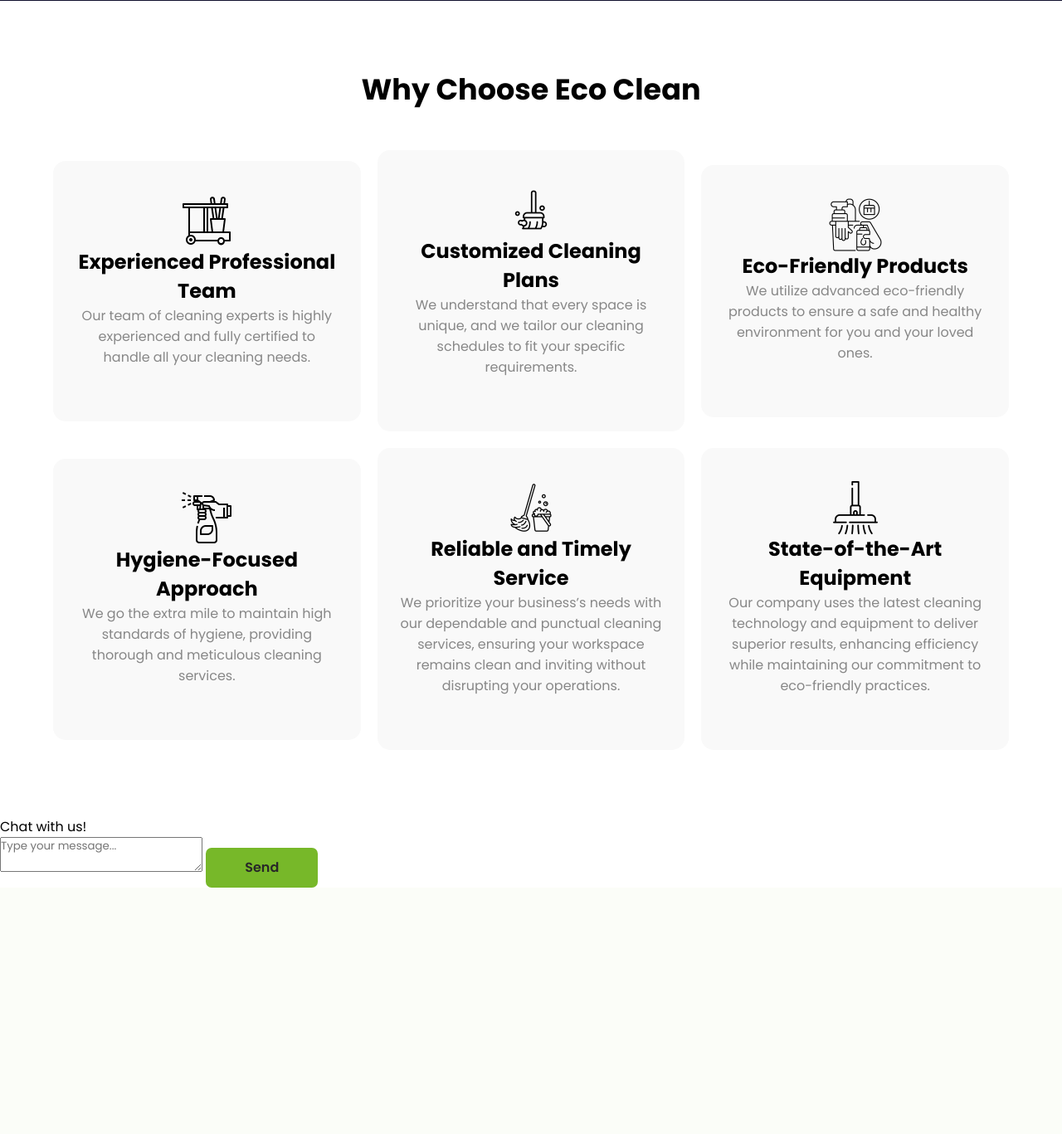
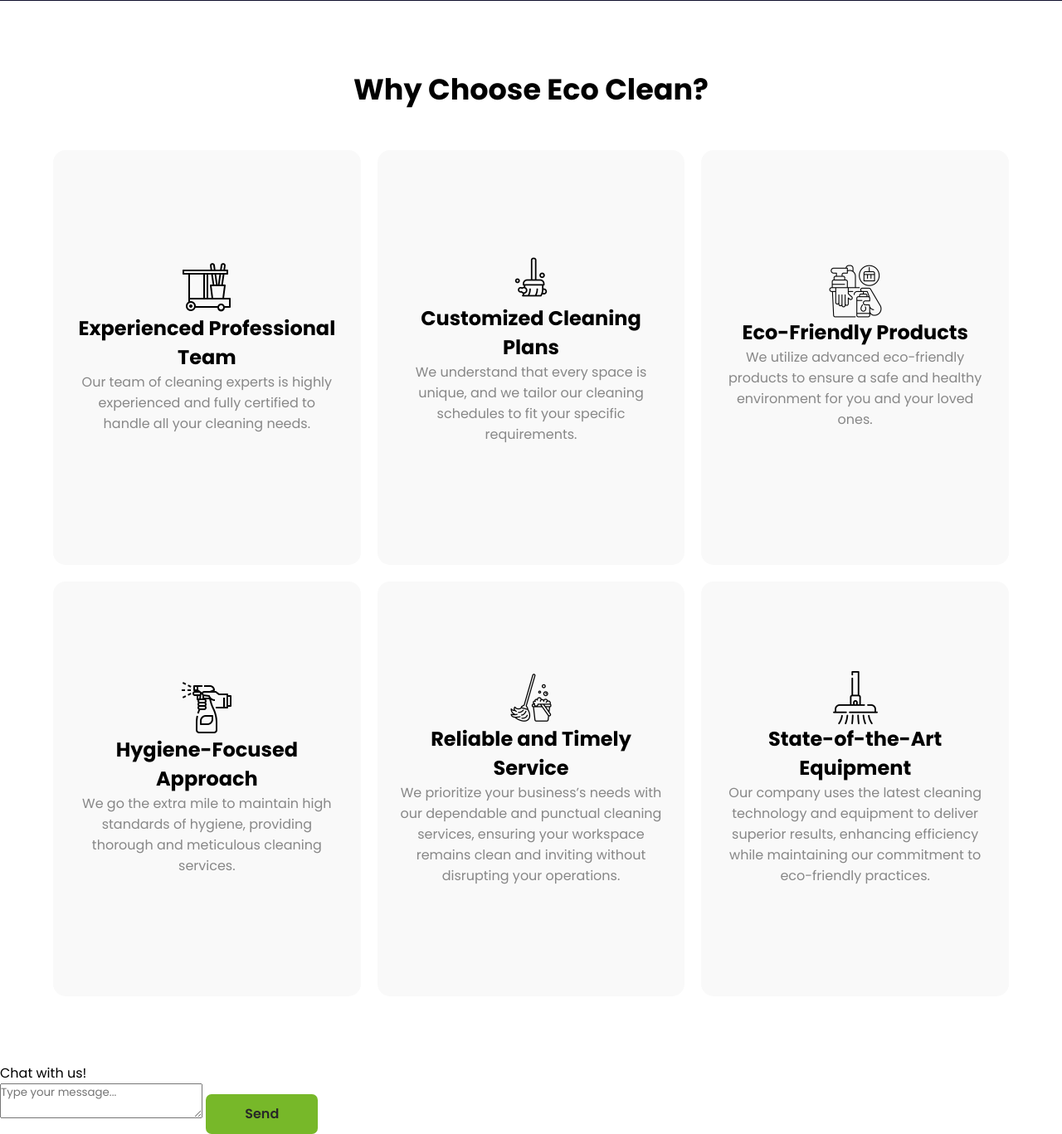
Before and after one commit to KarielM/EcoClean, a Django app: page / in a window 1280 px wide. Shown: the part 1075-2442 px from the top of the page at 83% size. Before the commit the page ends 2145 px from the top, so only its background shows below. Run offline with Django 5.2, Linux system fonts and the light colour scheme.

Commit message:
css format fix

```diff
--- a/EcoClean/App/static/css/style.css
+++ b/EcoClean/App/static/css/style.css
@@ -48,6 +48,7 @@
   text-transform: uppercase;
   font-size: 22px;
   font-weight: 600;
+  cursor: pointer;
 }
 
 .logo b {
@@ -83,6 +84,7 @@
 
 button {
   background: #77b829;
+  cursor: pointer;
   color: #282828;
   border: none;
   outline: none;
@@ -157,7 +159,7 @@ button a {
   width: 100%;
 }
 
-.services-sec {
+.content-sec {
   width: 100%;
   height: fit-content;
   display: flex;
@@ -167,13 +169,13 @@ button a {
   padding: 5rem 5%;
 }
 
-.services-sec h1 {
+.content-sec h1 {
   font-size: 35px;
   font-weight: 700;
   margin-bottom: 15px;
 }
 
-.services-sec p {
+.content-sec p {
   max-width: 650px;
   width: 100%;
   text-align: center;
@@ -196,9 +198,9 @@ button a {
 
 .card {
   width: 100%;
-  height: fit-content;
+  height: 500px;
+  /* height: fit-content; */
   display: flex;
-  /* text-align: left; */
   justify-content: center;
   flex-direction: column;
   align-items: center;
@@ -290,12 +292,12 @@ button a {
     width: 100%;
   }
 
-  .services-sec h1 {
+  .content-sec h1 {
     text-align: center;
     font-size: 27px;
   }
 
-  .services-sec p {
+  .content-sec p {
     font-size: 14px;
   }
 }
--- a/EcoClean/App/templates/aboutUs.html
+++ b/EcoClean/App/templates/aboutUs.html
@@ -1,5 +1,7 @@
 {% extends "base.html" %}
 {% load static %}
 {%block content%}
+<div class="content-sec">
 <h1>ABOUT</h1>
+</div>
 {% endblock content %}
--- a/EcoClean/App/templates/base.html
+++ b/EcoClean/App/templates/base.html
@@ -10,7 +10,7 @@
   <body>
     <div class="main-container">
       <div class="navbar">
-        <a><img class="logo" src="{% static 'images/logo2.png'%}"></a>
+        <a href="/"><img class="logo" src="{% static 'images/logo2.png'%}"></a>
         {% comment %} <a><img class="logo" src="{% static 'images/logo2.png'%}" style="vertical-align:middle;width:210px;height:214px;"></a> {% endcomment %}
 
         {% comment %} <a href="#" class="logo">
@@ -26,7 +26,7 @@
         </ul>
         <div class="btn-sec">
           <button>
-          <a class= href="https://squareup.com/appointments/book/de8xsf7jgocz1v/L6EYKABPQWJA8/start" target="_blank">Book Us</a>
+          <a href="https://squareup.com/appointments/book/de8xsf7jgocz1v/L6EYKABPQWJA8/start" target="_blank">Book Us</a>
           </button>
         </div>
       </div>
@@ -42,7 +42,7 @@
             cleaning solutions to our clients. We prioritize environmental
             responsibility and customer satisfaction in all aspects of our work.
           </p>
-          <button>Read More</button>
+          <button><a href="{% url "about" %}">Read More</a></button>
         </div>
         <div class="right-sec"><img class="right-img" src="{% static "images/blank.png" %}" /></div>
       </div>
--- a/EcoClean/App/templates/contactUs.html
+++ b/EcoClean/App/templates/contactUs.html
@@ -1,10 +1,12 @@
 {% extends "base.html" %}
 {% load static %}
 {% block content %}
+<div class="content-sec">
     <h1>Contact Us</h1>
     <form method="post" action="{% url 'contactUs' %}">
         {% csrf_token %}
         {{ form.as_p }}
         <button type="submit">Send</button>
     </form>
+</div>
 {% endblock content %}
--- a/EcoClean/App/templates/home.html
+++ b/EcoClean/App/templates/home.html
@@ -1,8 +1,8 @@
 {% extends "base.html" %}
 {% load static %}
 {%block content%}
-<div class="services-sec">
-<h1>Why Choose Eco Clean</h1>
+<div class="content-sec">
+<h1>Why Choose Eco Clean?</h1>
 
 <div class="card-sec">
   <div class="card">
--- a/EcoClean/App/templates/services.html
+++ b/EcoClean/App/templates/services.html
@@ -1,7 +1,7 @@
 {% extends "base.html" %}
 {% load static %}
 {%block content%}
-<div class="services-sec">
+<div class="content-sec">
   <h1>Services</h1>
   <p>
     At EcoClean, we specialize in delivering top-tier, eco-friendly cleaning solutions for homes and businesses. Our comprehensive services include pressure washing, carpet cleaning, window washing, and more, all using biodegradable products and sustainable practices to ensure a sparkling clean that’s safe for you and the planet.
```
